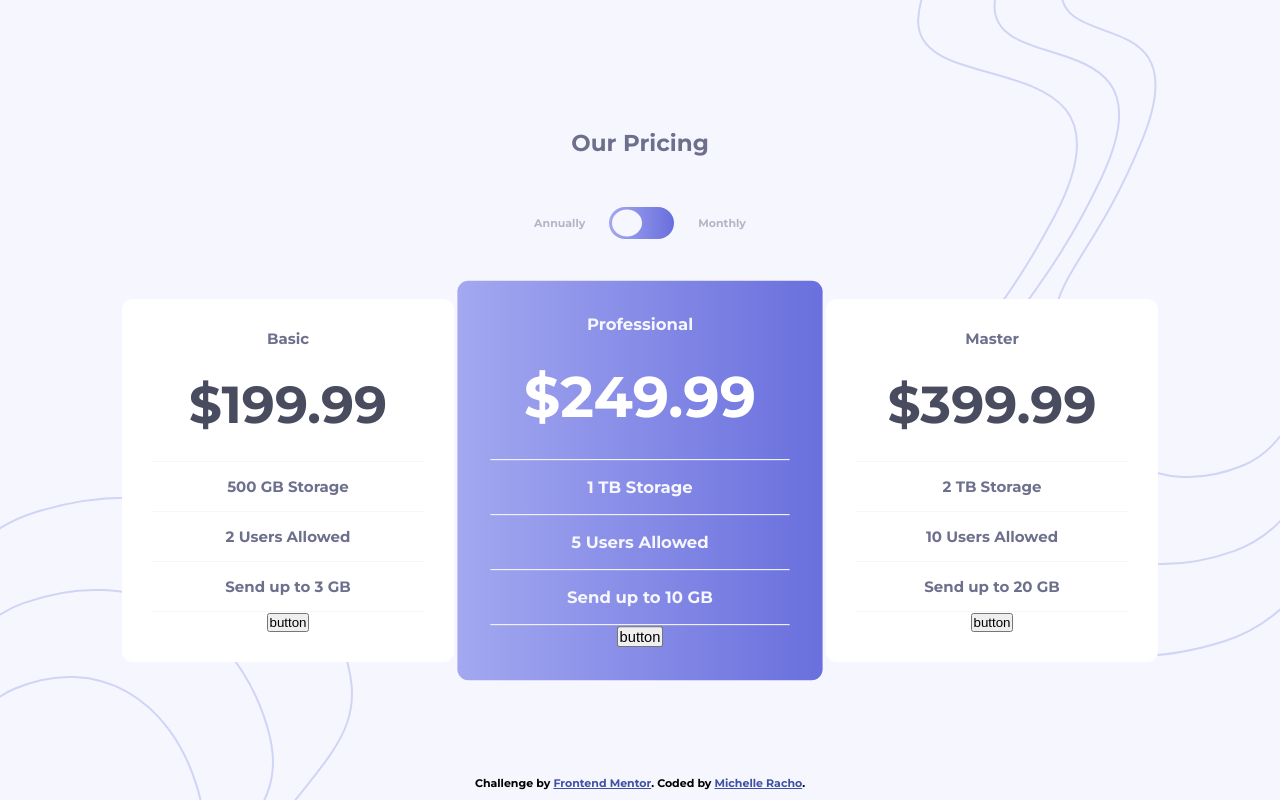
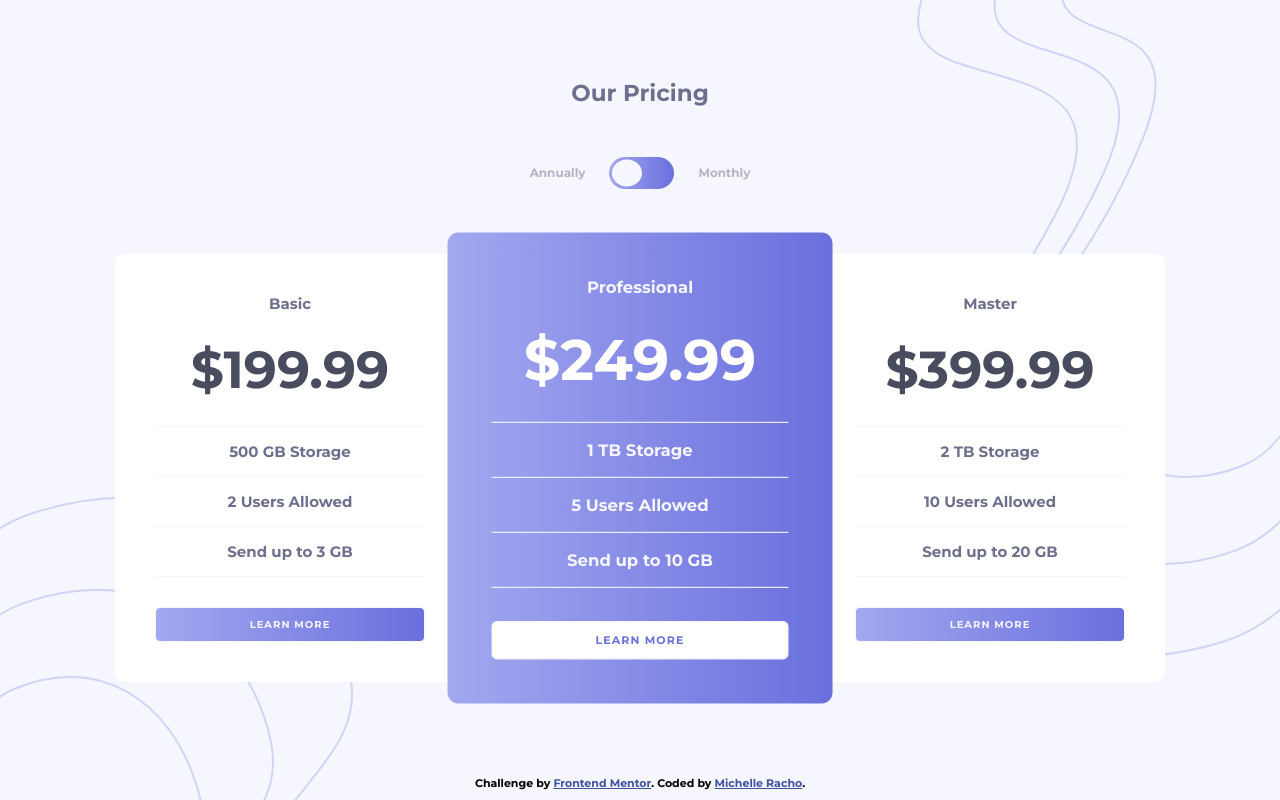
Before and after one commit to michelleracho/pricing-component-with-toggle, a React (Create React App) app: page / in a window 1280 px wide. Built offline with nearby package versions, Linux system fonts and the light colour scheme.

Commit message:
add and style button

```diff
--- a/src/components/Button.js
+++ b/src/components/Button.js
@@ -1,7 +1,9 @@
 import React from 'react';
 
+import styles from '../styles/ButtonStyles.module.css';
+
 const Button = () => {
-  return <button>button</button>;
+  return <button className={styles.Button}>Learn more</button>;
 };
 
 export default Button;
--- a/src/index.css
+++ b/src/index.css
@@ -2,6 +2,8 @@
 
 :root {
   --gradient: linear-gradient(to right, hsl(236, 72%, 79%), hsl(237, 63%, 64%));
+
+  --color-purple: hsl(237, 63%, 64%);
 
   --color-very-light-gray: hsl(240, 78%, 98%);
   --color-light-gray: hsl(234, 14%, 74%);
--- /dev/null
+++ b/src/styles/ButtonStyles.module.css
@@ -0,0 +1,24 @@
+.Button {
+  cursor: pointer;
+  font-size: 1rem;
+  font-family: inherit;
+  color: var(--color-very-light-gray);
+  text-transform: uppercase;
+  letter-spacing: 1px;
+  background: var(--gradient);
+  outline: none;
+  border: 1.5px solid var(--color-very-light-gray);
+  border-radius: 0.5rem;
+  padding: 1rem;
+  width: 100%;
+  margin-top: 3rem;
+}
+
+.Button:hover {
+  /* color: inherit; */
+  color: var(--color-purple);
+  text-transform: uppercase;
+  background: #fff;
+  border: 2px solid var(--color-very-light-gray);
+  border: 1.5px solid currentColor;
+}
--- a/src/styles/CardListStyles.module.css
+++ b/src/styles/CardListStyles.module.css
@@ -3,7 +3,7 @@
 }
 
 .CardList__item {
-  margin: 1rem;
+  /* margin: 1rem; */
 }
 
 .CardList__item:nth-of-type(2n) > * {
@@ -15,3 +15,13 @@
 .CardList__item:nth-of-type(2n) > * > h2 {
   color: #fff;
 }
+
+.CardList__item:nth-of-type(2n) > * > button {
+  color: var(--color-purple);
+  background: #fff;
+}
+
+.CardList__item:nth-of-type(2n) > * > button:hover {
+  color: #fff;
+  background: var(--gradient);
+}
--- a/src/styles/CardStyles.module.css
+++ b/src/styles/CardStyles.module.css
@@ -2,7 +2,8 @@
   color: var(--color-gray);
   background-color: #fff;
   border-radius: 1rem;
-  padding: 3rem;
+  padding: 4rem;
+  width: 35rem;
 }
 
 .Card__type {
@@ -15,7 +16,7 @@
 }
 
 .Card__list {
-  width: 27.2rem;
+  /* width: 25rem; */
 }
 
 .Card__item {
--- a/src/styles/PricingContainerStyles.module.css
+++ b/src/styles/PricingContainerStyles.module.css
@@ -2,6 +2,7 @@
   display: flex;
   flex-direction: column;
   place-content: center;
+  margin-top: -4rem;
 }
 
 .PricingContainer h1 {
--- a/src/styles/SwitchStyles.module.css
+++ b/src/styles/SwitchStyles.module.css
@@ -1,11 +1,11 @@
 .Switch {
   display: flex;
   align-items: center;
-  margin: 5rem auto;
+  margin: 5rem auto 6.5rem;
 }
 
 .Switch h4 {
-  font-size: 1.1rem;
+  font-size: 1.2rem;
   color: var(--color-light-gray);
 }
 
```
